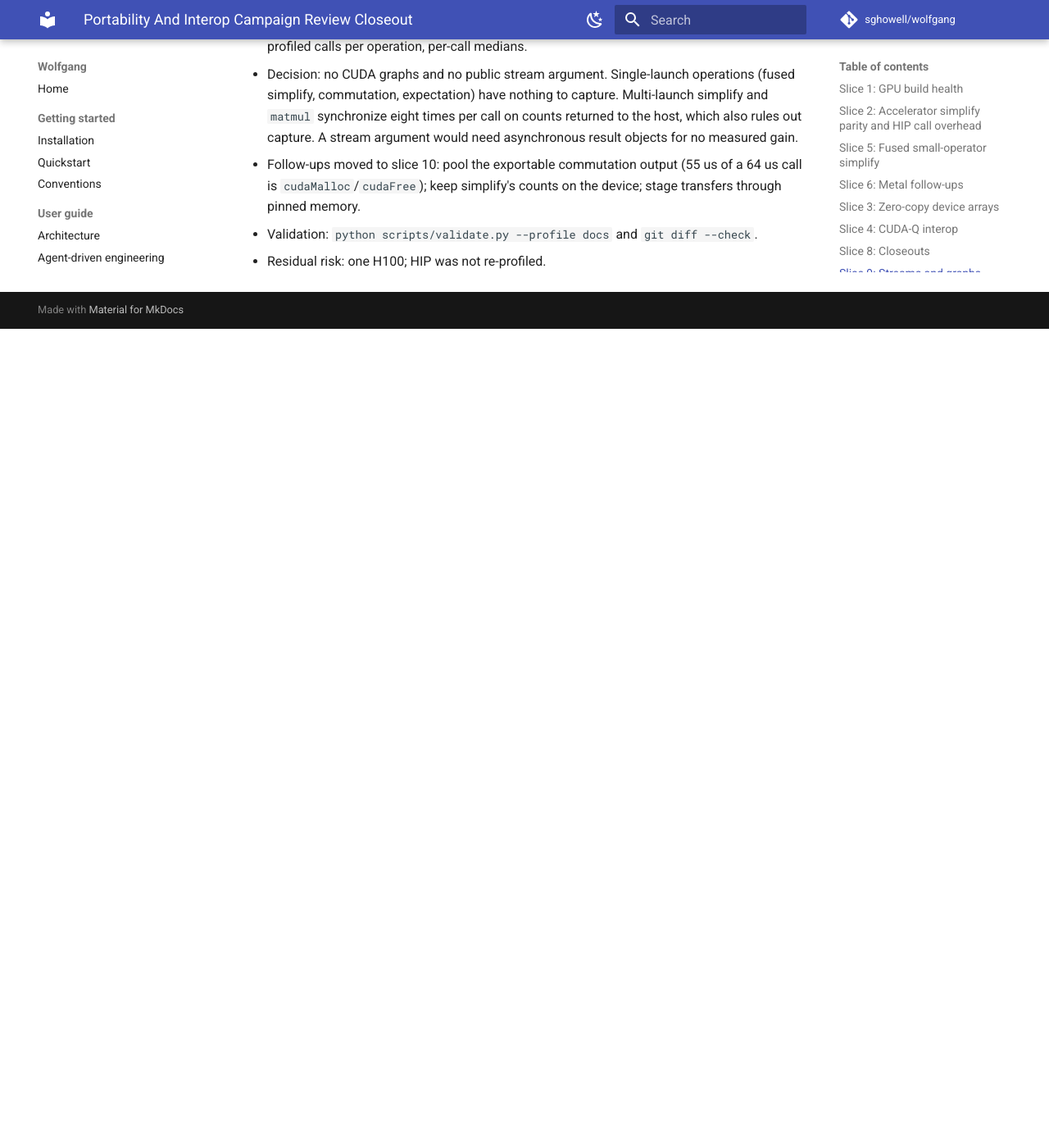
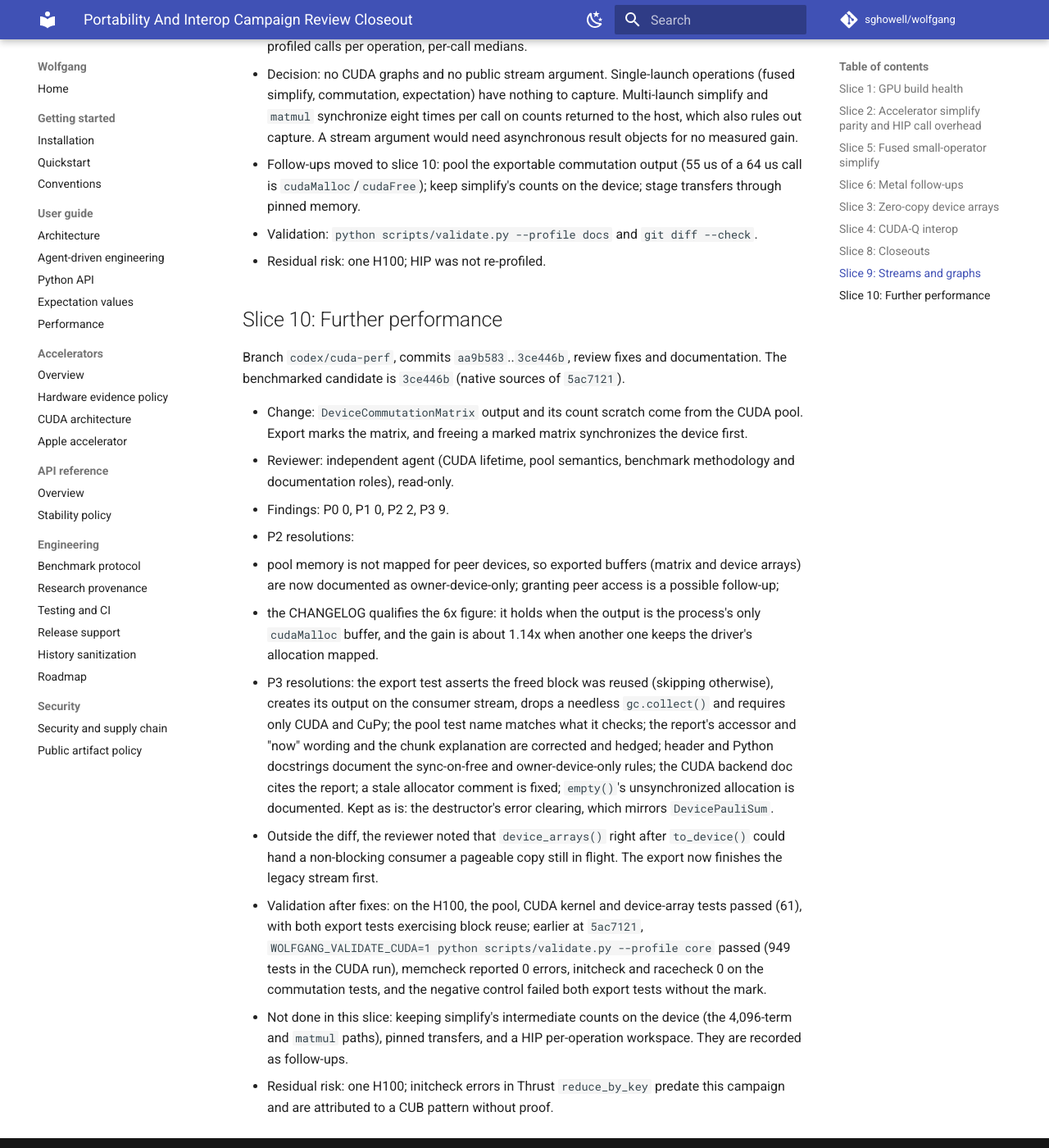
Before and after one commit to sghowell/wolfgang, an MkDocs documentation site: the page built from docs/reviews/portability_interop_campaign_2026-11-03.md, in a window 1280 px wide and 1400 px high, scrolled down 7878 px. Shown: the whole window at 82% size. Built offline with MkDocs 1.6.1 and Material for MkDocs 9.7.7, drawn with Linux system fonts in a browser that asks for light colours; comment, search, counter and statistics services are not loaded; before the commit the page ends 8279 px from its top, so only the background shows below that.

Commit message:
fix: address pooled commutation review findings
Exports document the sync-on-free and owner-device-only rules, device_arrays()
finishes pending host-to-device copies before handing out pointers, the reuse
test asserts the block was reused, and the report and CHANGELOG qualify the
speedup by allocation context.

```diff
--- a/docs/reviews/portability_interop_campaign_2026-11-03.md
+++ b/docs/reviews/portability_interop_campaign_2026-11-03.md
@@ -312,3 +312,46 @@
 - Validation: `python scripts/validate.py --profile docs` and `git diff
   --check`.
 - Residual risk: one H100; HIP was not re-profiled.
+
+## Slice 10: Further performance
+
+Branch `codex/cuda-perf`, commits `aa9b583`..`3ce446b`, review fixes and
+documentation. The benchmarked candidate is `3ce446b` (native sources of
+`5ac7121`).
+
+- Change: `DeviceCommutationMatrix` output and its count scratch come from the
+  CUDA pool. Export marks the matrix, and freeing a marked matrix synchronizes
+  the device first.
+- Reviewer: independent agent (CUDA lifetime, pool semantics, benchmark
+  methodology and documentation roles), read-only.
+- Findings: P0 0, P1 0, P2 2, P3 9.
+- P2 resolutions:
+  - pool memory is not mapped for peer devices, so exported buffers (matrix
+    and device arrays) are now documented as owner-device-only; granting peer
+    access is a possible follow-up;
+  - the CHANGELOG qualifies the 6x figure: it holds when the output is the
+    process's only `cudaMalloc` buffer, and the gain is about 1.14x when
+    another one keeps the driver's allocation mapped.
+- P3 resolutions: the export test asserts the freed block was reused (skipping
+  otherwise), creates its output on the consumer stream, drops a needless
+  `gc.collect()` and requires only CUDA and CuPy; the pool test name matches
+  what it checks; the report's accessor and "now" wording and the chunk
+  explanation are corrected and hedged; header and Python docstrings document
+  the sync-on-free and owner-device-only rules; the CUDA backend doc cites the
+  report; a stale allocator comment is fixed; `empty()`'s unsynchronized
+  allocation is documented. Kept as is: the destructor's error clearing,
+  which mirrors `DevicePauliSum`.
+- Outside the diff, the reviewer noted that `device_arrays()` right after
+  `to_device()` could hand a non-blocking consumer a pageable copy still in
+  flight. The export now finishes the legacy stream first.
+- Validation after fixes: on the H100, the pool, CUDA kernel and device-array
+  tests passed (61), with both export tests exercising block reuse; earlier
+  at `5ac7121`, `WOLFGANG_VALIDATE_CUDA=1 python scripts/validate.py --profile
+  core` passed (949 tests in the CUDA run), memcheck reported 0 errors,
+  initcheck and racecheck 0 on the commutation tests, and the negative
+  control failed both export tests without the mark.
+- Not done in this slice: keeping simplify's intermediate counts on the
+  device (the 4,096-term and `matmul` paths), pinned transfers, and a HIP
+  per-operation workspace. They are recorded as follow-ups.
+- Residual risk: one H100; initcheck errors in Thrust `reduce_by_key`
+  predate this campaign and are attributed to a CUB pattern without proof.
```
Also changed, not shown: CHANGELOG.md (+6 -2 lines), docs/architecture/cuda_backend.md (+10 -5 lines), docs/benchmarks/reports/cuda_commutation_pool_h100_2026-11-03.md (+21 -11 lines), docs/plans/portability_and_interop_campaign_plan.md (+8 -0 lines), 5 other files.
